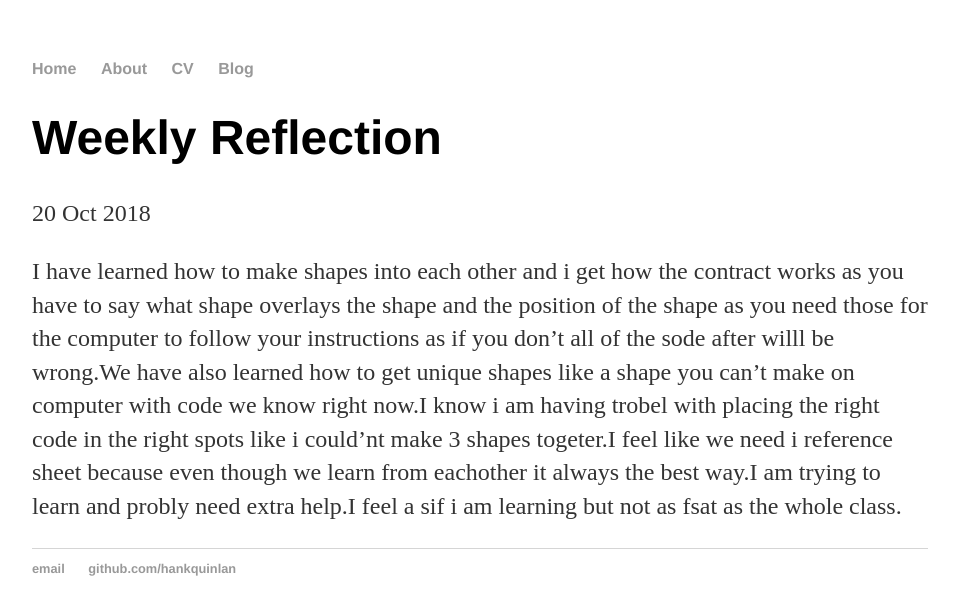
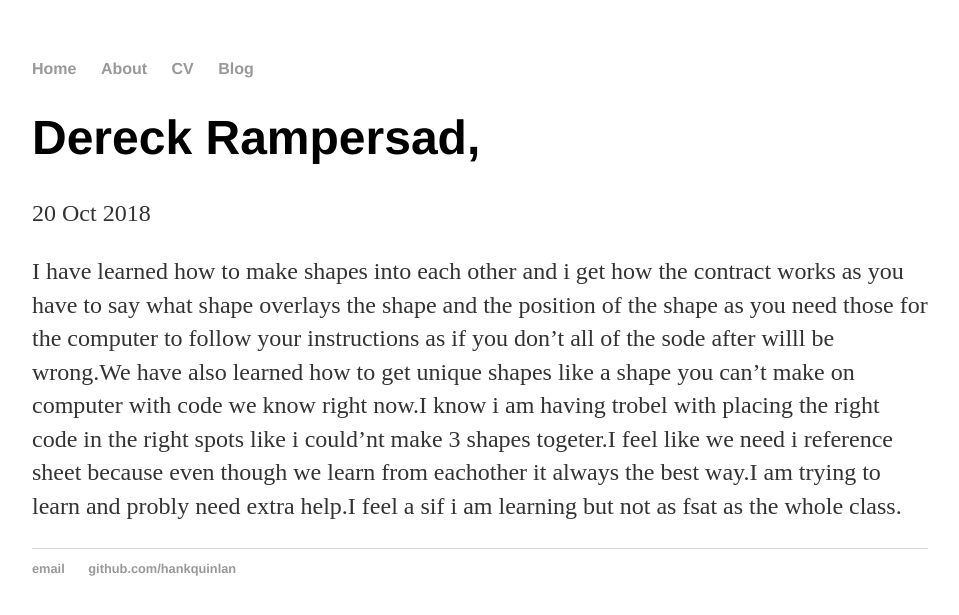
Before and after one commit to dereckr0653/dereckr0653.github.io, a Jekyll site: the page built from _posts/2018-10-20-weekly-reflection.md, in a window 1280 px wide. Shown: the top 615 px of the page, without its empty margins (160-1119 px from the left). Built offline with Jekyll 4.4.1, drawn with Linux system fonts in a browser that asks for light colours; our own code applies the rules of GitHub Pages for plain Markdown files.

Commit message:
Update 2018-10-20-weekly-reflection.md

```diff
--- a/_posts/2018-10-20-weekly-reflection.md
+++ b/_posts/2018-10-20-weekly-reflection.md
@@ -1 +1,6 @@
+---
+layout: post
+title: "Dereck Rampersad,"
+date: 2018-10-20
+---
 I have learned how to make shapes into each other and i get how the contract works as you have to say what shape overlays the shape and the position of the shape as you need those for the computer to follow your instructions as if you don't all of the sode after willl be wrong.We have also learned how to get unique shapes like a shape you can't make on computer with code we know right now.I know i am having trobel with placing the right code in the right spots like i could'nt make 3 shapes togeter.I feel like we need i reference sheet because even though we learn from eachother it always the best way.I am trying to learn and probly need extra help.I feel a sif i am learning but not as fsat as the whole class.
```
